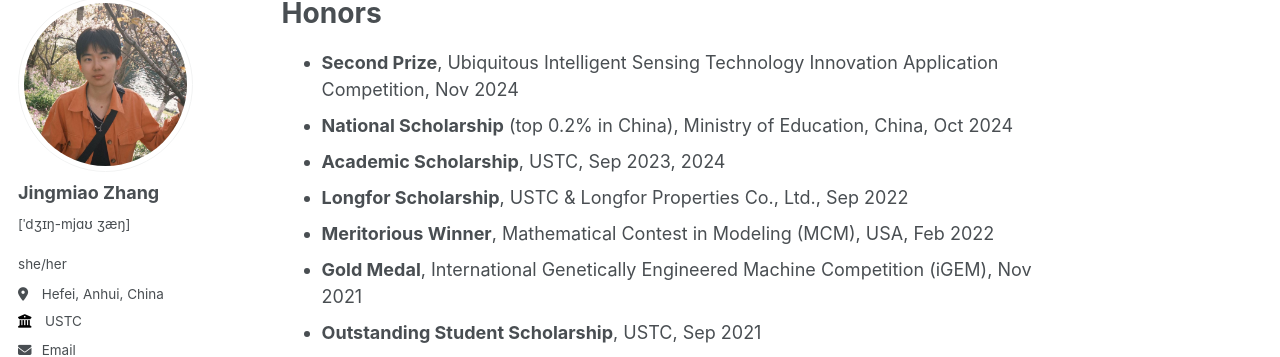
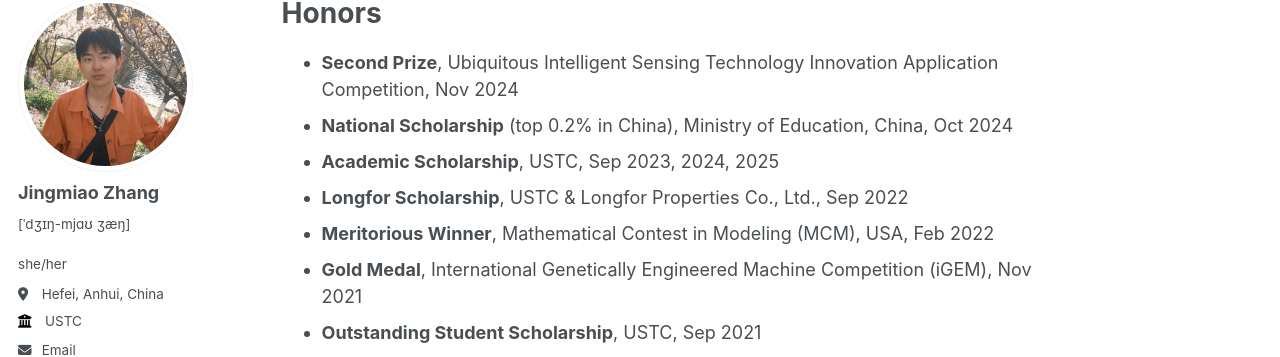
Before and after one commit to Glycineeeee/glycineeeee.github.io, a Jekyll site: the page built from _pages/about.md, in a window 1280 px wide and 900 px high, scrolled down 1149 px. Shown: the part 109-466 px from the top of the window. Built offline with Jekyll 4.4.1, drawn with Linux system fonts in a browser that asks for light colours; some web fonts are replaced; a script that is not in the unit is left out.

Commit message:
Update about.md

```diff
--- a/_pages/about.md
+++ b/_pages/about.md
@@ -46,7 +46,7 @@ I am a Master's student in Computer Science at the [University of Science and Te
 # Honors {#honors}
 - **Second Prize**, Ubiquitous Intelligent Sensing Technology Innovation Application Competition, Nov 2024
 - **National Scholarship** (top 0.2% in China), Ministry of Education, China, Oct 2024
-- **Academic Scholarship**, USTC, Sep 2023, 2024
+- **Academic Scholarship**, USTC, Sep 2023, 2024, 2025
 - **Longfor Scholarship**, USTC & Longfor Properties Co., Ltd., Sep 2022
 - **Meritorious Winner**, Mathematical Contest in Modeling (MCM), USA, Feb 2022
 - **Gold Medal**, International Genetically Engineered Machine Competition (iGEM), Nov 2021
```
